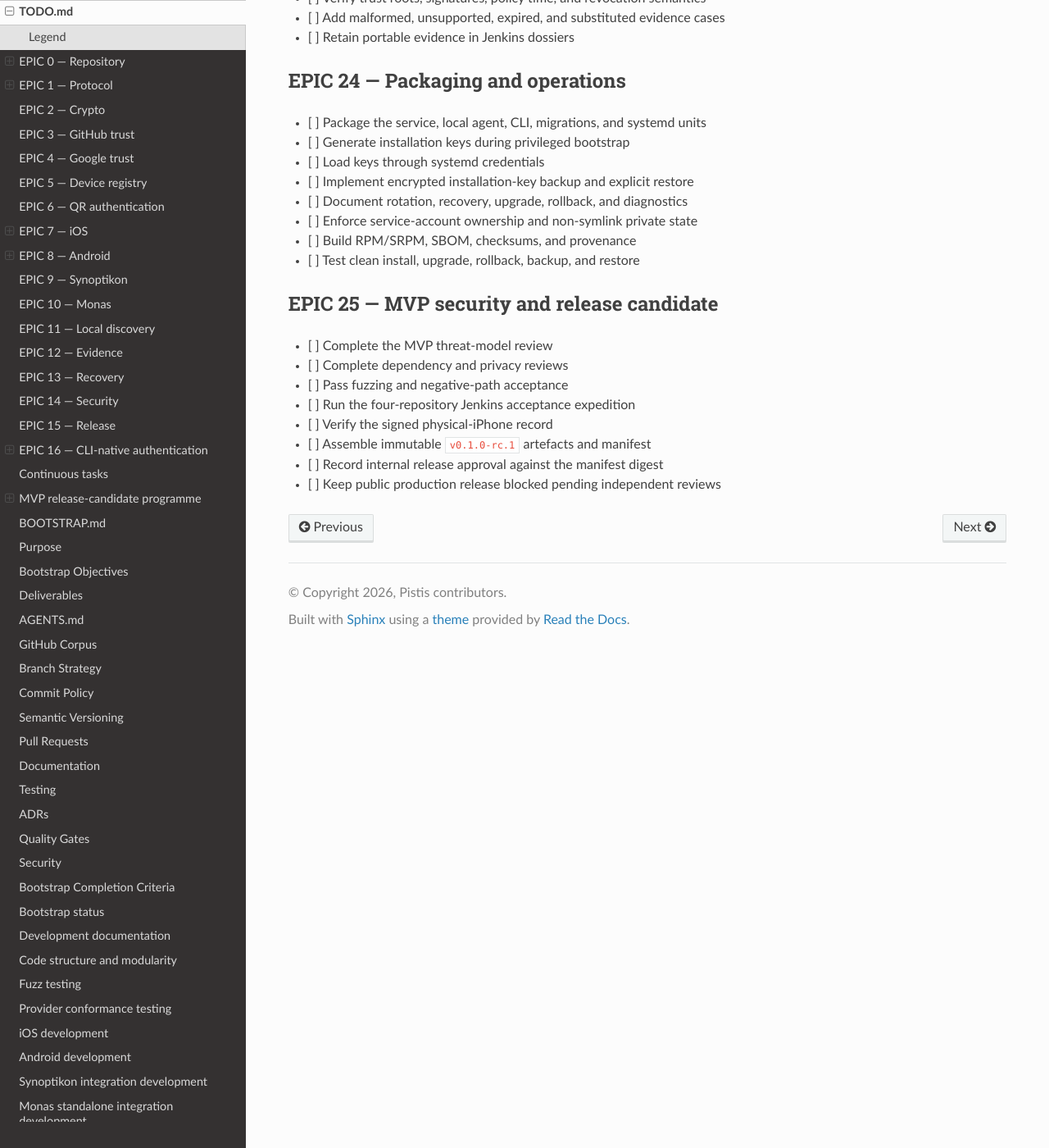
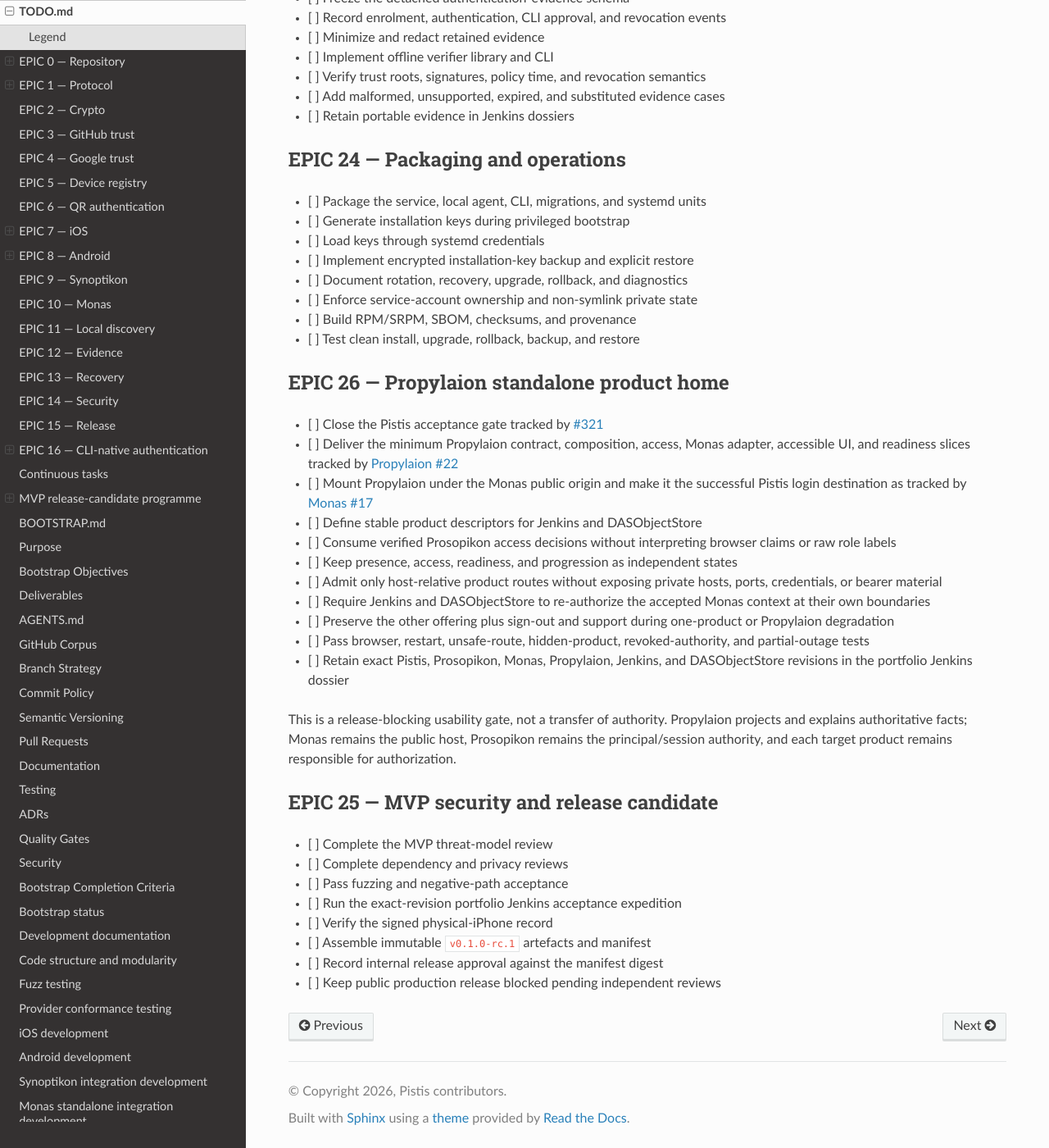
Before and after one commit to sagrudd/pistis, a Sphinx documentation site: the page built from docs/TODO.md, in a window 1280 px wide and 1400 px high, scrolled down 11492 px. Shown: the whole window at 82% size. Built offline with Sphinx 7.4.7 and the Read the Docs theme 3.1.0, drawn with Linux system fonts in a browser that asks for light colours; the version number could not be read and is left out; some of the changed text lies outside the part shown.

Commit message:
Require Propylaion for standalone MVP

```diff
--- a/docs/TODO.md
+++ b/docs/TODO.md
@@ -478,6 +478,11 @@
 - [ ] Exercise restart, concurrency, backup, restore, and corruption paths
 - [ ] Retain exact-revision cross-repository Jenkins evidence
 
+Successful authentication is not a complete standalone user journey. Monas
+must redirect its normal Prosopikon-backed session to the Propylaion home
+defined by EPIC 26; neither a raw product port nor a developer-only route may
+satisfy MVP acceptance.
+
 ## EPIC 21 — Synoptikon/Mneion MVP route
 
 - [ ] Pin reviewed Pistis and Prosopikon revisions in Mnemosyne
@@ -528,12 +533,42 @@
 - [ ] Build RPM/SRPM, SBOM, checksums, and provenance
 - [ ] Test clean install, upgrade, rollback, backup, and restore
 
+## EPIC 26 — Propylaion standalone product home
+
+- [ ] Close the Pistis acceptance gate tracked by
+  [#321](https://github.com/sagrudd/pistis/issues/321)
+- [ ] Deliver the minimum Propylaion contract, composition, access, Monas
+  adapter, accessible UI, and readiness slices tracked by
+  [Propylaion #22](https://github.com/sagrudd/propylaion/issues/22)
+- [ ] Mount Propylaion under the Monas public origin and make it the successful
+  Pistis login destination as tracked by
+  [Monas #17](https://github.com/sagrudd/monas/issues/17)
+- [ ] Define stable product descriptors for Jenkins and DASObjectStore
+- [ ] Consume verified Prosopikon access decisions without interpreting browser
+  claims or raw role labels
+- [ ] Keep presence, access, readiness, and progression as independent states
+- [ ] Admit only host-relative product routes without exposing private hosts,
+  ports, credentials, or bearer material
+- [ ] Require Jenkins and DASObjectStore to re-authorize the accepted Monas
+  context at their own boundaries
+- [ ] Preserve the other offering plus sign-out and support during one-product
+  or Propylaion degradation
+- [ ] Pass browser, restart, unsafe-route, hidden-product, revoked-authority,
+  and partial-outage tests
+- [ ] Retain exact Pistis, Prosopikon, Monas, Propylaion, Jenkins, and
+  DASObjectStore revisions in the portfolio Jenkins dossier
+
+This is a release-blocking usability gate, not a transfer of authority.
+Propylaion projects and explains authoritative facts; Monas remains the public
+host, Prosopikon remains the principal/session authority, and each target
+product remains responsible for authorization.
+
 ## EPIC 25 — MVP security and release candidate
 
 - [ ] Complete the MVP threat-model review
 - [ ] Complete dependency and privacy reviews
 - [ ] Pass fuzzing and negative-path acceptance
-- [ ] Run the four-repository Jenkins acceptance expedition
+- [ ] Run the exact-revision portfolio Jenkins acceptance expedition
 - [ ] Verify the signed physical-iPhone record
 - [ ] Assemble immutable `v0.1.0-rc.1` artefacts and manifest
 - [ ] Record internal release approval against the manifest digest
```
Also changed, not shown: docs/MVP_RELEASE_CANDIDATE.md (+17 -5 lines).
